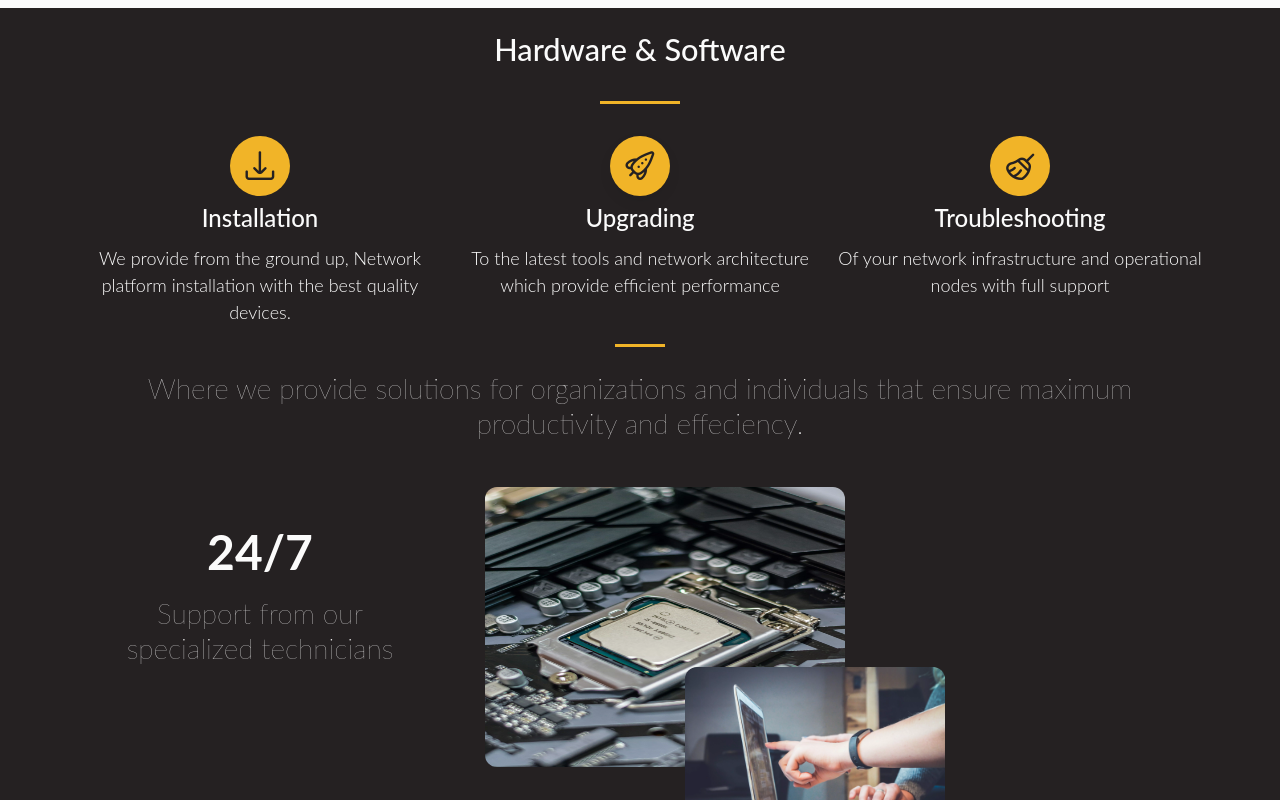
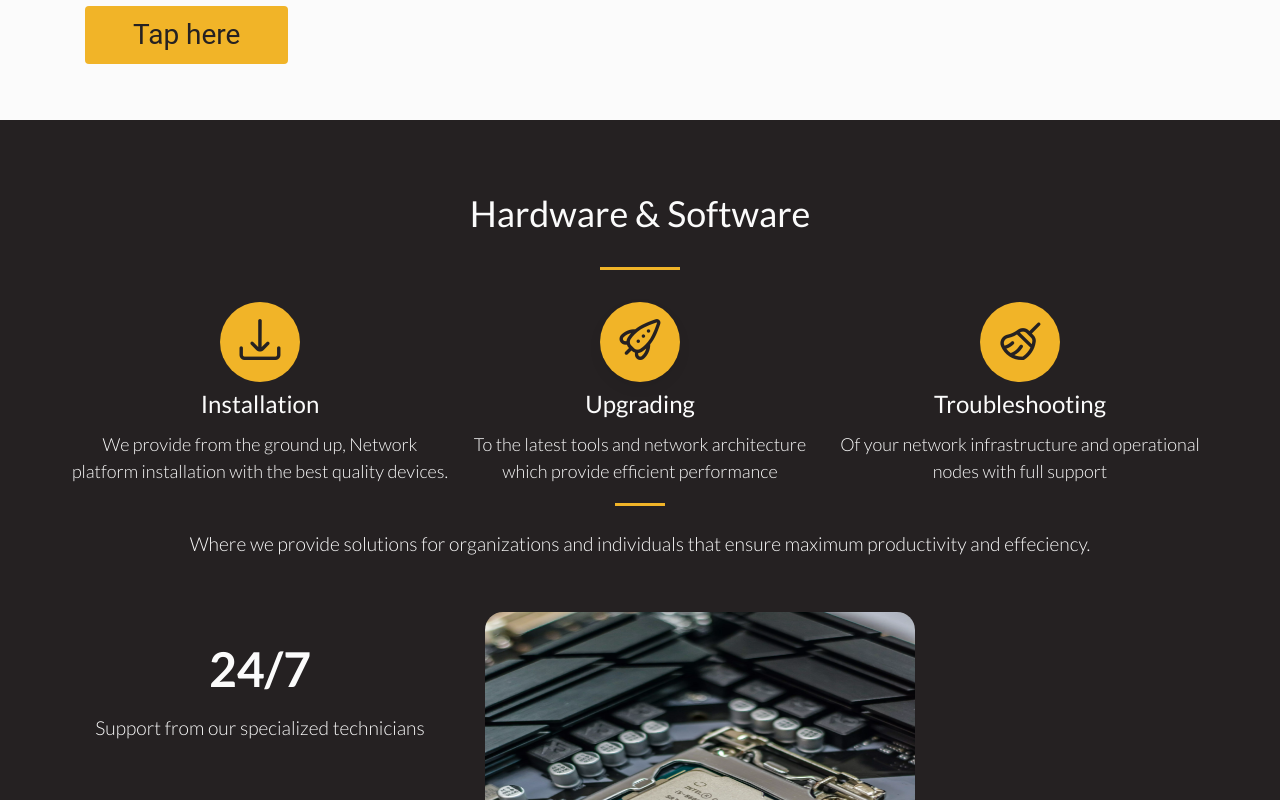
Before and after one commit to alexthecurator/keen, a Vue app: page /#/services in a window 1280 px wide. Shown: the part 1760-2560 px from the top of the page. Built offline with nearby package versions, Linux system fonts and the light colour scheme.

Commit message:
Larger screen.. still needs tweaking -> next liveChat -> then Visual effects (Fades / Transitions / ... ✨)

```diff
--- a/src/components/images/roundimg.vue
+++ b/src/components/images/roundimg.vue
@@ -19,6 +19,20 @@ export default {
         position: relative;
         background-color: aliceblue;
         border-radius: 50%;
+    }
+    @media screen and (max-width: 1400px){
+        .roundedbox {
+            width: 140px;
+            height: 140px;
+            margin: 20px 0;
+        }
+    }
+    @media screen and (max-width: 1200px){
+        .roundedbox {
+            width: 200px;
+            height: 200px;
+            margin: 20px 0;
+        }
     }
     @media screen and (max-width: 1024px){
         .roundedbox {
--- a/src/components/images/tupleimgsmall.vue
+++ b/src/components/images/tupleimgsmall.vue
@@ -38,6 +38,38 @@ export default {
         z-index: 101;
         top: 100px;
         left: 100px;
+    }
+    @media screen and (max-width: 1400px){
+        .tupleimg-one img, .tupleimg-two img{
+            border-radius: 18px;
+            margin: 8px 0 20px 0;
+        }
+        .tupleimg-one img {
+            width: 430px;
+            height: 380px;
+        }
+        .tupleimg-two, .tupleimg-two img {
+            width: 300px;
+            height: 200px;
+            top: 118px;
+            left: 100px;
+        }
+    }
+    @media screen and (max-width: 1280px){
+        .tupleimg-one img, .tupleimg-two img{
+            border-radius: 18px;
+            margin: 8px 0 20px 0;
+        }
+        .tupleimg-one img {
+            width: 430px;
+            height: 380px;
+        }
+        .tupleimg-two, .tupleimg-two img {
+            width: 300px;
+            height: 200px;
+            top: 118px;
+            left: 100px;
+        }
     }
     @media screen and (max-width: 1024px){
         .tupleimg-one img, .tupleimg-two img{
--- a/src/components/typography/detailing.vue
+++ b/src/components/typography/detailing.vue
@@ -13,9 +13,21 @@ export default {
 
 <style scoped>
     .detailing {
-        font-weight: lighter;
+        font-weight: 300;
         font-size: 28px;
         line-height: 35px;
+    }
+    @media screen and (max-width: 1400px){
+        .detailing {
+            font-size: 1.5vw;
+            line-height: 2.2vw;
+        }
+    }
+    @media screen and (max-width: 1200px){
+        .detailing {
+            font-size: 3.6vw;
+            line-height: 4vw;
+        }
     }
     @media screen and (max-width: 1024px){
         .detailing {
--- a/src/components/typography/subtitle.vue
+++ b/src/components/typography/subtitle.vue
@@ -18,6 +18,16 @@ export default {
     .subtitle {
         font-weight: 500;
         font-size: 2.4vw;
+    }
+    @media screen and (max-width: 1400px){
+        .subtitle {
+            font-size: 2.8vw
+        }
+    }
+    @media screen and (max-width: 1200px){
+        .subtitle {
+            font-size: 3vw
+        }
     }
     @media screen and (max-width: 1024px){
         .subtitle {
--- a/src/css/global.css
+++ b/src/css/global.css
@@ -1,3 +1,4 @@
+@import url('https://fonts.googleapis.com/css2?family=Lato:wght@100;200;300;400;500;700;900&display=swap');
 * {
     border: none;
     font-family: 'lato', sans-serif;
@@ -45,10 +46,6 @@ p {
 
 .nav-icon {
     font-size: 1.3em;
-}
-
-.card-icon {
-    font-size: 1.8em;
 }
 
 .btn-secondary {
--- a/src/css/responsive.css
+++ b/src/css/responsive.css
@@ -1,4 +1,11 @@
 @media screen and (max-width:1920px) {
+    .section {
+        width: 100%;
+        height: 100%;
+    }
+}
+
+@media screen and (max-width:1400px) {
     .section {
         width: 100%;
         height: 100%;
--- a/src/views/home.vue
+++ b/src/views/home.vue
@@ -75,7 +75,7 @@
       </b-container>
     </div>
 
-    <div class="section-v black-bg py-md-3">
+    <div class="section black-bg py-md-3">
       <div class="pt-3">
         <b-container>
           <subtitle class="white" subtitle="Meet our friends"></subtitle>
--- a/src/views/services.vue
+++ b/src/views/services.vue
@@ -80,7 +80,7 @@
       </b-container>
 
       <b-container class="p-md-0">
-        <div class="row container-xl">
+        <div class="row container-xl p-0">
             <div class="col-xl-6 col-md-7 col-7">
                <tupleimgsmall></tupleimgsmall>
             </div>
@@ -102,7 +102,7 @@
       </b-container>
     </div>
 
-    <div class="section black-bg">
+    <div class="section black-bg py-xl-5">
       <div class="pt-3">
         <b-container>
           <subtitle class="white" subtitle="Hardware & Software"></subtitle>
@@ -168,13 +168,13 @@
 
       <b-container class="py-md-3 py-0">
         <div class="row">
-            <div class="col-4">
-                <div class="mt-xl-5">
-                  <thetitle class="white" thetitle="24/7"></thetitle>
+            <div class="col-md-4 col-4 m-0 p-0">
+                <div class="mt-xl-5 m-0">
+                  <thetitle class="white text-center" thetitle="24/7"></thetitle>
                   <detailing class="white px-4" detailing="Support from our specialized technicians"></detailing>
                 </div>
             </div>
-            <div class="col-4">
+            <div class="col-md-4 col-8">
                <tupleimgsmall></tupleimgsmall>
             </div>
         </div>
@@ -395,6 +395,27 @@ export default {
     height: 60px;
     border-radius: 50%;
 }
+.card-icon {
+      font-size: 1.5vw;
+  }
+@media screen and (max-width: 1400px){
+  .card-icon-circle {
+    width: 80px;
+    height: 80px;
+  }
+  .card-icon {
+      font-size: 3.2vw;
+  }
+}
+@media screen and (max-width: 1200px){
+  .card-icon-circle {
+    width: 80px;
+    height: 80px;
+  }
+  .card-icon {
+      font-size: 3.2vw;
+  }
+}
 @media screen and (max-width: 1024px){
   .card-icon-circle {
     width: 120px;
@@ -409,17 +430,26 @@ export default {
     width: 50px;
     height: 50px;
   }
+  .card-icon {
+      font-size: 3vw;
+  }
 }
 @media screen and (max-width: 480px){
   .card-icon-circle {
     width: 50px;
     height: 50px;
   }
+  .card-icon {
+      font-size: 1.4em;
+  }
 }
 @media screen and (max-width: 380px){
   .card-icon-circle {
     width: 50px;
     height: 50px;
+  }
+  .card-icon {
+      font-size: 1.4em;
   }
 }
 @media screen and (max-width: 320px){
```
